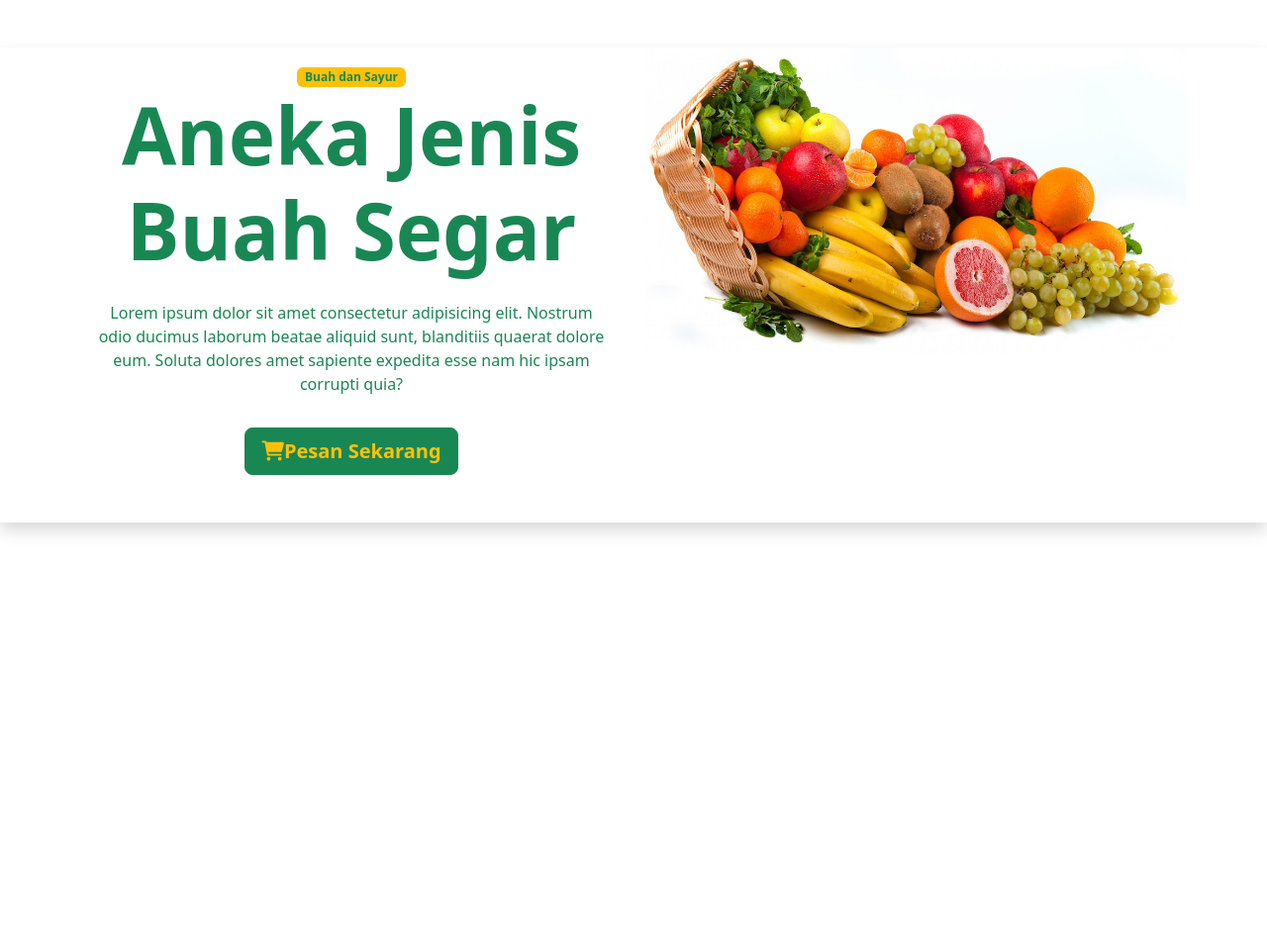
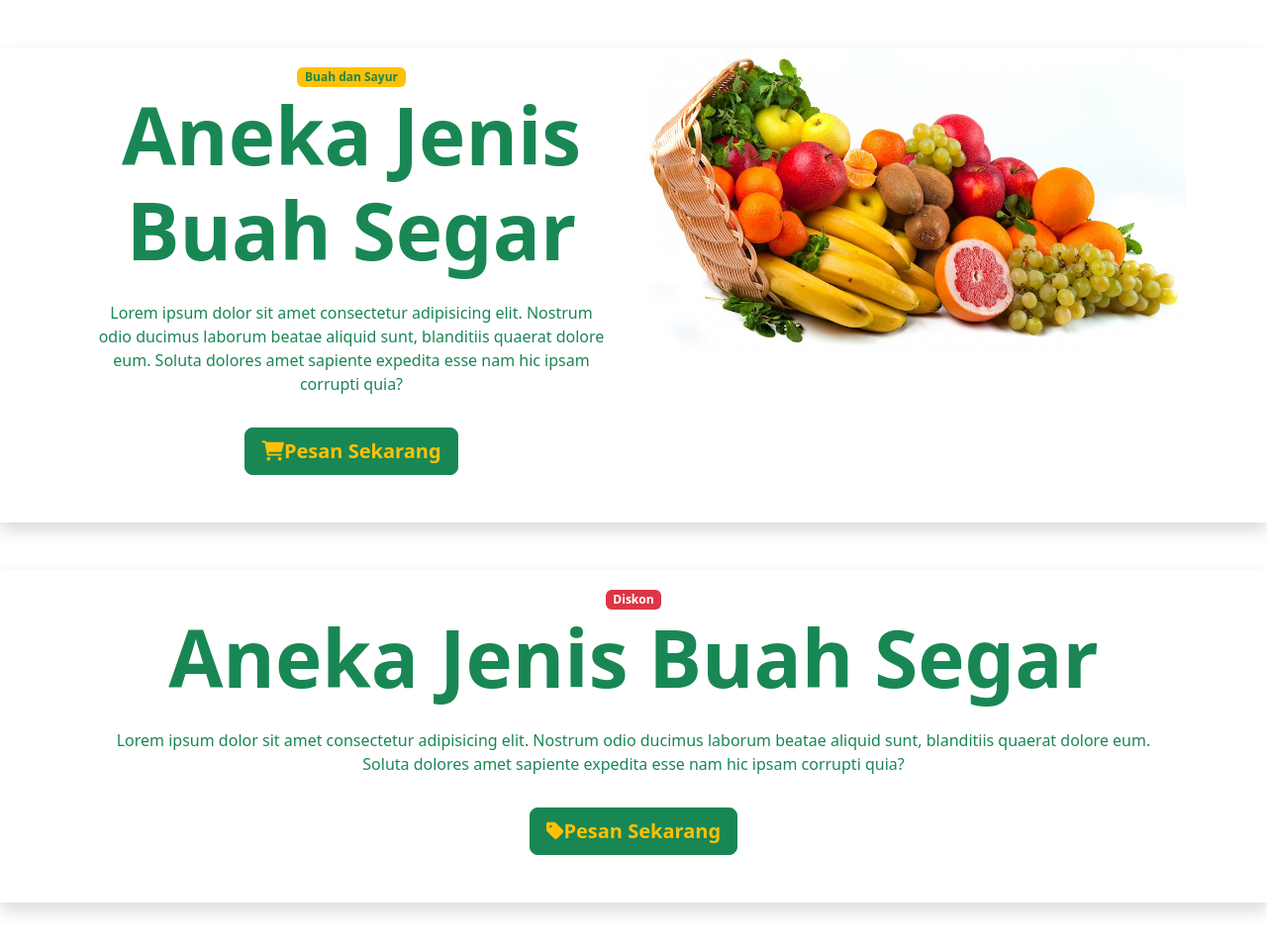
Before and after one commit to anjastabuni/sacode-e-commerse-ii-tugas-day08-anjas, a plain HTML site: page index.html in a window 1280 px wide. Shown: the whole page at 99% size. Before the commit the page ends 800 px from the top, so only its background shows below. Drawn offline with nearby package versions, Linux system fonts and the light colour scheme.

Commit message:
Update Banner

```diff
--- a/index.html
+++ b/index.html
@@ -47,6 +47,31 @@
     </div>
     <!-- BENNER END -->
 
+    <!-- BENNER START -->
+    <div class="mt-5 mb-5 shadow">
+      <!-- container start -->
+      <div class="container">
+        <div class="row">
+          <div class="col lg-12">
+            <div class="text-center mt-3">
+              <span class="badge bg-danger">Diskon</span>
+            </div>
+            <div class="text-center">
+              <h1 class="display-1 text-success fw-bold">Aneka Jenis Buah Segar</h1>
+            </div>
+            <div class="text-center text-success p-3">
+              <p>Lorem ipsum dolor sit amet consectetur adipisicing elit. Nostrum odio ducimus laborum beatae aliquid sunt, blanditiis quaerat dolore eum. Soluta dolores amet sapiente expedita esse nam hic ipsam corrupti quia?</p>
+            </div>
+            <div class="text-center mb-5">
+              <button class="btn btn-success btn-lg text-warning fw-bold"><i class="fa-solid fa-tag"></i>Pesan Sekarang</button>
+            </div>
+          </div>
+        </div>
+      </div>
+      <!-- container end -->
+    </div>
+    <!-- BENNER END -->
+
     <!-- bootstrap javascript -->
     <script src="https://cdn.jsdelivr.net/npm/bootstrap@5.2.2/dist/js/bootstrap.bundle.min.js" integrity="sha384-OERcA2EqjJCMA+/3y+gxIOqMEjwtxJY7qPCqsdltbNJuaOe923+mo//f6V8Qbsw3" crossorigin="anonymous"></script>
   </body>
```
